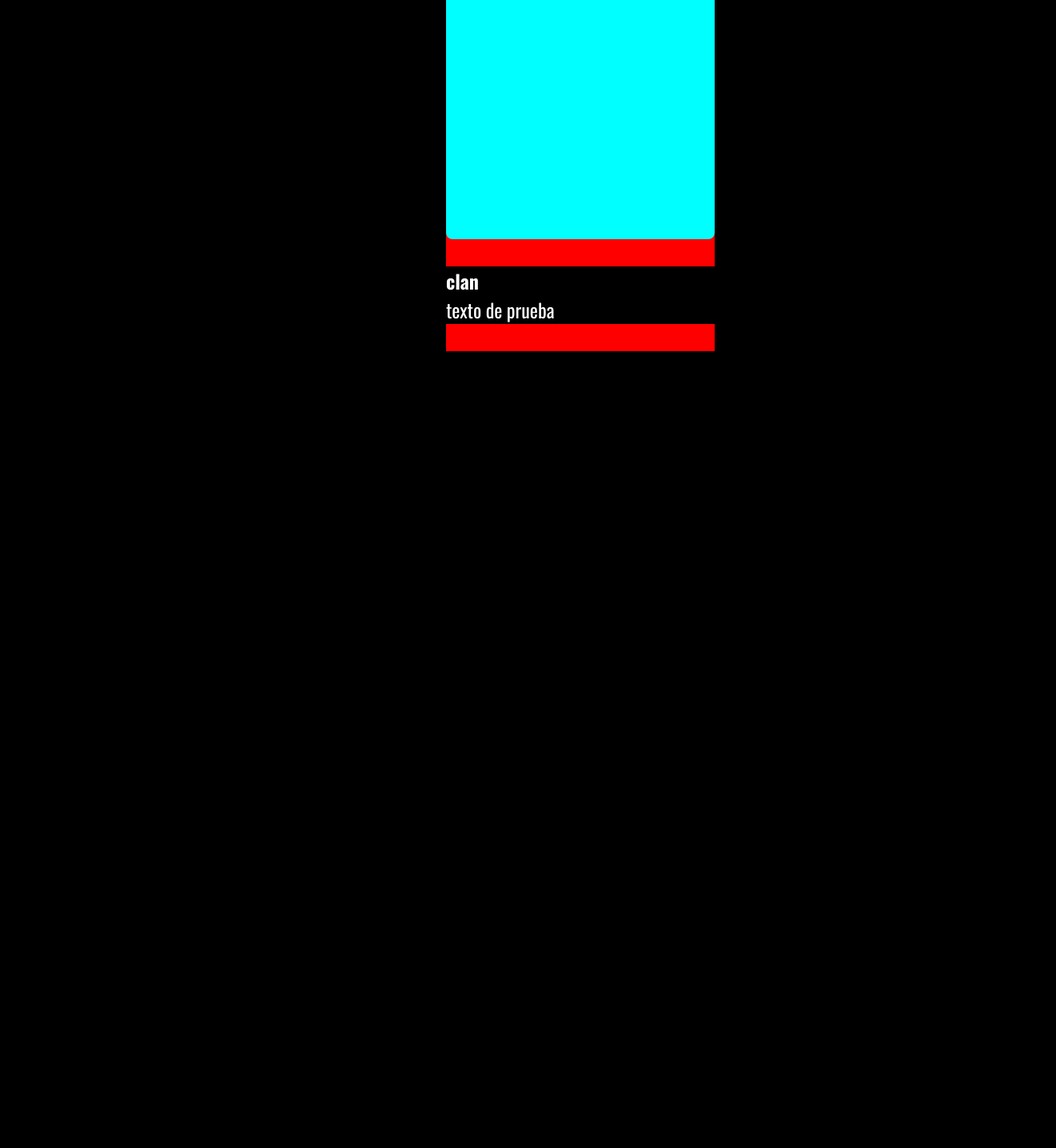
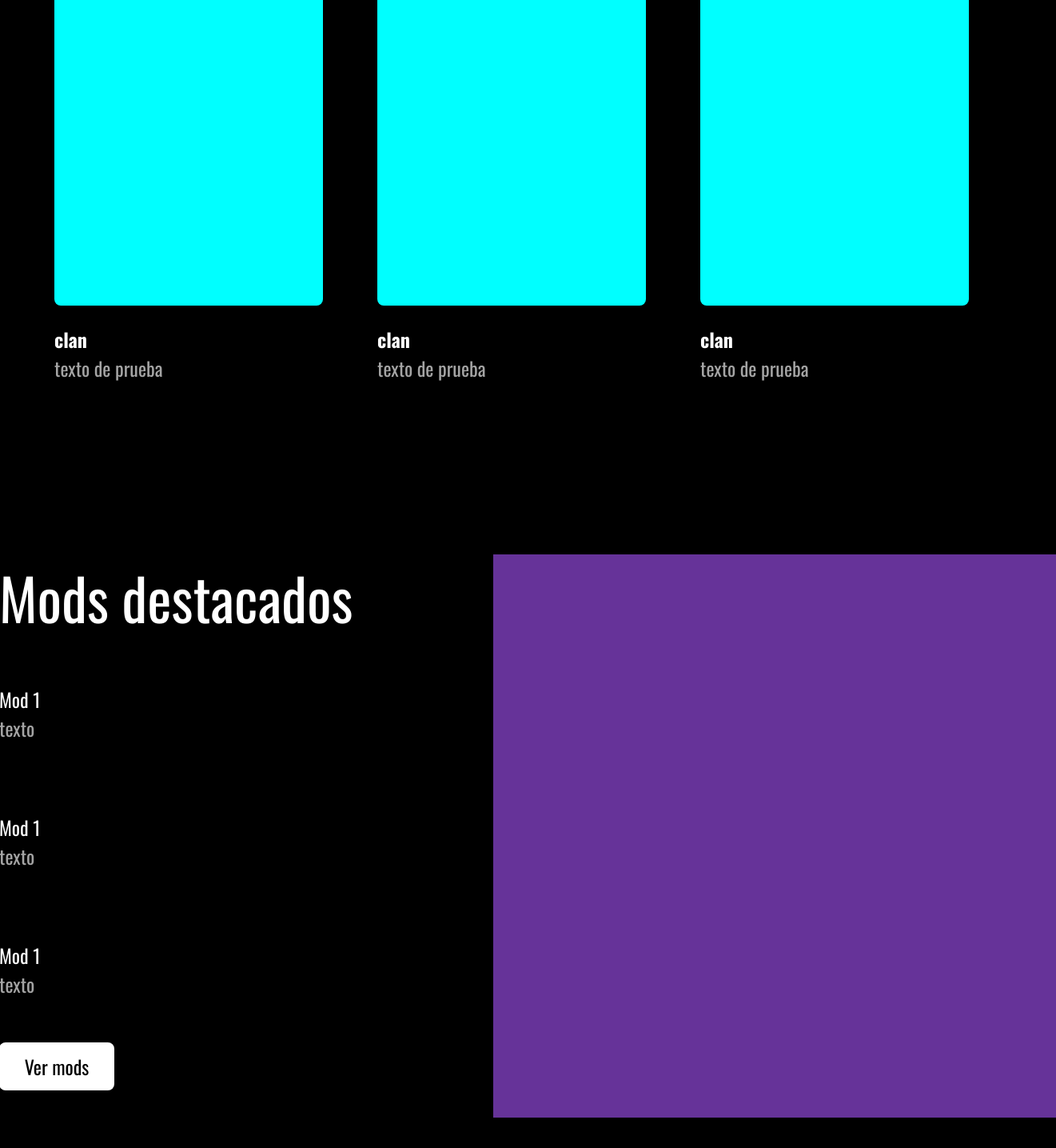
Before and after one commit to TherIsmael/totosafio2, a Next.js app: page / in a window 1280 px wide. Shown: the part 1382-2817 px from the top of the page at 80% size, 1321 px wide, since content can reach past the window. Built offline with nearby package versions, Linux system fonts and the light colour scheme.

Commit message:
ended main page and started mod

```diff
--- a/src/app/globals.css
+++ b/src/app/globals.css
@@ -2,6 +2,7 @@
 :root{
     --font-size: 24px;
     --font-family: Oswald;
+    --secondary-color:#a4a4a4;
 }
 
 *{
@@ -28,12 +29,21 @@ a{
     display: flex;
     flex-flow: column nowrap;
     width: 336px;
-    height: 578px;
-    background-color: red;
-    justify-content: space-evenly;
+    height: 568px;
+    justify-content:flex-start;
+    gap: 24px;
 }
 .cardTitle{
     font-size: var(--font-size);
     width:fit-content;
 
 }
+.ligthText{
+    color: var(--secondary-color);
+}
+
+.titulo{
+    font-size: 3rem;
+    height: fit-content;
+    width: fit-content;
+}
--- a/src/app/page.js
+++ b/src/app/page.js
@@ -2,7 +2,7 @@ import styles from "./page.module.css";
 import Header from "../modules/header";
 import Card from "../modules/card";
 import Link from 'next/link';
-
+import Text from "../modules/text"
 
 export default function Home() {
   return (
@@ -13,17 +13,33 @@ export default function Home() {
       </section>
 
       <section className={`${styles.content} ${styles['content-welcome']}`}>
-        <p className={`${styles.titulo} `}>Bienvenido a Totosafio 2</p>
+        <p className="titulo">Bienvenido a Totosafio 2</p>
         <p className={`${styles.texto} `}>asdsdfhsuidhfsdfshdjgfhdsgf yuadgaafhdgsfhasgfjhegf aseh ssdhfsdajfgasdj fashdjgfjhajsd sahjdsgfjhasdg fad hfjksh lash fdshfsdbfhja </p>
         <Link href="#" className="buttonMain">Miembros vivos</Link>
       </section>
       <section className={`${styles.content} ${styles['content-clanes']}`}>
-        <p className={`${styles.titulo} `}>Clanes</p>
-        <div>
-          <Card />
+        <p className="titulo">Clanes</p>
+        <div className={`${styles.cardContainer}`}>
+          {Array.from({ length: 3 }).map((_, index) => (
+        <Card key={index} />
+      ))}
         </div>
       </section>
-      <section className={`${styles.content} ${styles['content-mods']}`}></section>
+      <section className={`${styles.content} ${styles['content-mods']}`}>
+        <div className={`${styles.modsTexto} `}>
+          <p className="titulo">Mods destacados</p>
+          <div className={`${styles.modsTextoGroup} `}>
+            <Text />
+            <Text />
+            <Text />
+
+
+
+          </div>
+          <Link href="./mods" className="buttonMain">Ver mods</Link>
+        </div>
+        <div className={`${styles.modsImagen} `}></div>
+      </section>
    </div>
   );
 }
--- a/src/app/page.module.css
+++ b/src/app/page.module.css
@@ -3,6 +3,7 @@
     display: flex;
     flex-direction: column;
     align-items: center;
+
 }
 
 .content{
@@ -36,9 +37,7 @@
     margin-block-start: 70px;
     align-items: center;
 }
-.titulo{
-    font-size: 3rem;
-}
+
 .texto{
     width: 100%;
     height: 72px;
@@ -52,3 +51,56 @@
     padding-block-end: 24px;
     padding-inline: 32px;
 }
+
+.content-clanes{
+    width: 1280px;
+    height: 688px;
+    flex-direction: column;
+    justify-content: flex-start;
+    margin-block-end: 144px;
+}
+.cardContainer{
+    padding-block-start: 10px;
+    width: 1280px;
+    height: 580px;
+    display: flex;
+    flex-flow: row nowrap;
+    justify-content: space-evenly;
+}
+
+.content-mods{
+    width: 1362px;
+    height: 704px;
+    display: flex;
+    flex-flow: row nowrap;
+    justify-content: space-between;
+    padding-inline-start: 40px;
+}
+
+.modsTexto{
+    width: 516px;
+    height: 670px;
+    display: flex;
+    flex-flow: column wrap;
+    justify-content: space-between;
+}
+
+.modsImagen{
+    width: 704px;
+    height: 704px;
+    background-color: rebeccapurple;
+
+}
+
+.modsTextoGroup{
+    width: 516px;
+    height: 480px;
+    display: flex;
+    flex-direction: column;
+    justify-content: space-around;
+}
+.modsTexto a{
+width: 144px;
+height: 60px;
+    padding-block-start: 12px;
+}
--- a/src/modules/card.js
+++ b/src/modules/card.js
@@ -3,12 +3,12 @@ import styles from "./card.module.css";
 export default function Card() {
   return (
     <div className="card">
-        <div className={`${styles.cardImage}`}>
+        <section className={`${styles.cardImage}`}>
 
-        </div>
+        </section>
         <div className="cardText">
             <h2 className="cardTitle">clan</h2>
-            <p>texto de prueba</p>
+            <p className="ligthText">texto de prueba</p>
         </div>
     </div>
   );
--- a/src/modules/header.js
+++ b/src/modules/header.js
@@ -14,7 +14,7 @@ export default function Header() {
         <Link className="links" href="#">Clanes</Link>
         <Link className="links" href="#">Miembros</Link>
         <Link className="links" href="#">Eventos</Link>
-        <Link className="links" href="#">Mods</Link>
+        <Link className="links" href="/mods">Mods</Link>
       </section>
     </header>
   );
--- /dev/null
+++ b/src/modules/text.js
@@ -0,0 +1,9 @@
+import styles from "./text.modules.css"
+export default function ListaMiembros() {
+  return (
+    <div>
+      <p className="cardTitle">Mod 1</p>
+              <p className="ligthText">texto</p>
+    </div>
+  );
+}
```
Also changed, not shown: src/app/mods/nosotros.module.css (added, +21 -0 lines), src/app/mods/page.js (added, +19 -0 lines), src/modules/text.modules.css (added).
